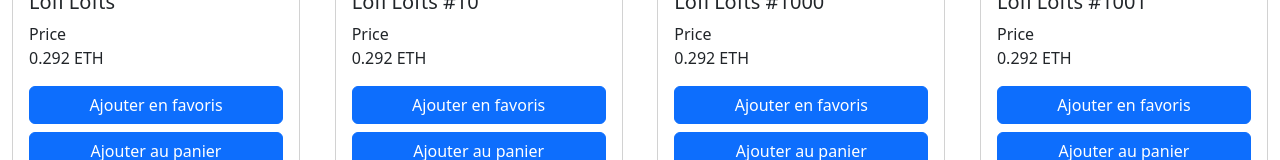
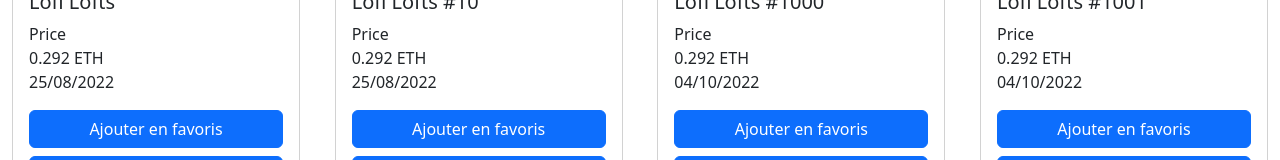
Before and after one commit to OlgaPadkovenka/angular-cours, an Angular app: page / in a window 1280 px wide. Shown: the part 346-506 px from the top of the page. Built offline with nearby package versions, Linux system fonts and the light colour scheme.

Commit message:
add format date

```diff
--- a/src/app/marketplace/list-nft/list-nft.component.html
+++ b/src/app/marketplace/list-nft/list-nft.component.html
@@ -2,5 +2,4 @@
     <div *ngFor = "let nft of nfts;">
         <app-single-nft [nft]="nft"></app-single-nft>
     </div>
-
 </div>
--- a/src/app/marketplace/nft-price/nft-price.component.ts
+++ b/src/app/marketplace/nft-price/nft-price.component.ts
@@ -10,7 +10,6 @@ export class NftPriceComponent implements OnInit {
   //paramètre price
   @Input()
   public price: number | undefined = 0;
-
   constructor() { }
 
   ngOnInit(): void {
--- a/src/app/marketplace/single-nft/single-nft.component.html
+++ b/src/app/marketplace/single-nft/single-nft.component.html
@@ -6,6 +6,7 @@
       <div *ngIf="nft.isFavorite">❤️</div>
     </div>
     <app-nft-price [price]="nft.price"></app-nft-price>
+    <div>{{nft.mint_date | date:'dd/MM/YYY'}}</div>
     <div class="d-flex flex-column justify-content-center mt-3">
       <app-favorite-nft class="mb-2" [isFavorite]="nft!.isFavorite"
                         (isFavoriteChange)="onFavoriteChange($event)"></app-favorite-nft>
```
